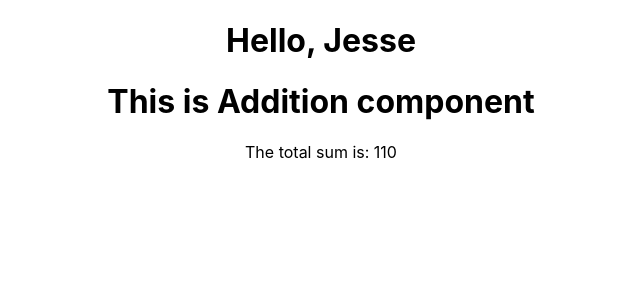
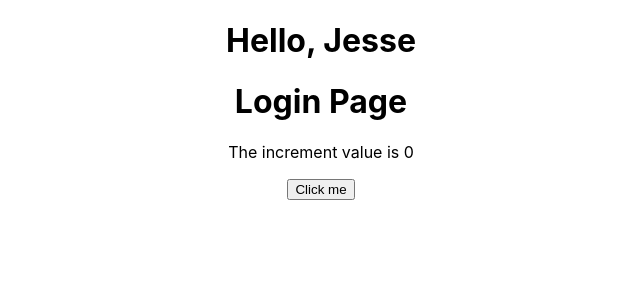
Before and after one commit to Jessekay/react-auca, a React (Create React App) app in the folder student_management/: page / in a window 1280 px wide. Shown: the top 300 px of the page, without its empty margins (319-959 px from the left). Built offline with nearby package versions, Linux system fonts and the light colour scheme.

Commit message:
created a method to track counts the button has been clicked

```diff
--- a/student_management/src/App.js
+++ b/student_management/src/App.js
@@ -1,14 +1,17 @@
 import logo from './logo.svg';
 import './App.css';
 import Addition from './component/Addition';
-
+import StudentList from './component/StudentList';
+import Login from './component/Login';
 
 function App() {
   let name = "Jesse";
   return (
     <div className="App">
       <h1>Hello, {name}</h1>
-      <Addition />
+      {/* <Addition />
+      <StudentList /> */}
+      <Login />
     </div>
   );
 }
--- a/student_management/src/component/Addition.js
+++ b/student_management/src/component/Addition.js
@@ -6,6 +6,11 @@ function Addition() {
     <div>
       <h1>This is Addition component</h1>
       <p>The total sum is: {doubledNumbers}</p>
+      {/* <ul>
+        {
+          nums.map((index, value) => <li key={index}> {value}</li>)
+        }
+      </ul> */}
     </div>
   )
 }
--- /dev/null
+++ b/student_management/src/component/Login.js
@@ -0,0 +1,21 @@
+import React, { useState } from 'react'
+
+function Login() {
+  const [count, setCount] = useState(0);
+
+  const increment = () => {
+    setCount(count + 1)
+    console.log(count);
+
+  }
+
+  return (
+    <div>
+      <h1>Login Page</h1>
+      <p>The increment value is {count}</p>
+      <button onClick={increment}>Click me</button>
+    </div>
+  )
+}
+
+export default Login
--- /dev/null
+++ b/student_management/src/component/StudentList.js
@@ -0,0 +1,36 @@
+import React from 'react'
+
+function StudentList() {
+  const studentList = [
+    {id: 1, name:"Tom", age: 20},
+    {id: 1, name:"alice", age: 18},
+    {id: 1, name:"Bob", age: 21}
+  ];
+
+  let student = studentList.filter((s) => s.name === "alice");
+
+
+  return (
+    <div>
+    {console.log(student)}
+      <h2>Student with the name: {student[0].name} has this age {student[0].age}</h2>
+
+      <div>
+        {
+          studentList.map((student, index) => (
+              <div key={index}>
+              <p key={index}> Your id is {student.id}, your name is: {student.name}, your age is {student.age}</p>
+                <p>
+                  {
+                    student.age > 18 ? "You are an adult" : "You are a minor"
+                  }
+                </p>
+              </div>
+          ))
+        }
+      </div>
+    </div>
+  )
+}
+
+export default StudentList
```
